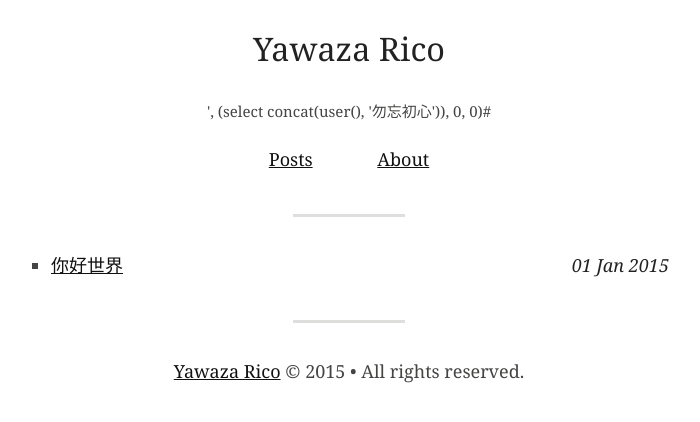
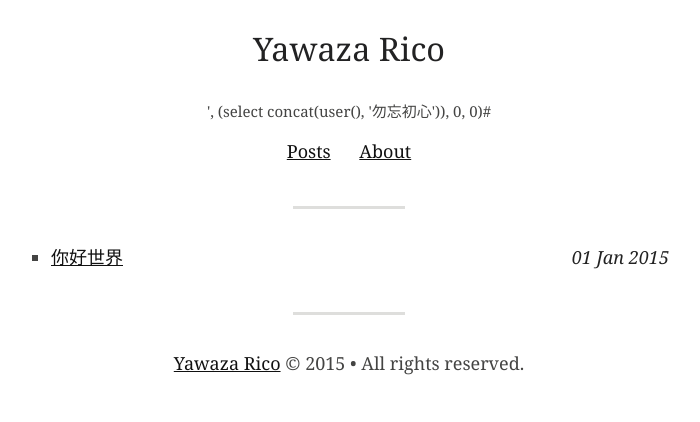
Before and after one commit to bakarico/bakarico.github.io, a Jekyll site: the page built from index.html, in a window 1280 px wide. Shown: the top 422 px of the page, without its empty margins (291-991 px from the left). Built offline with Jekyll 4.4.1, drawn with Linux system fonts in a browser that asks for light colours.

Commit message:
Update style.css

```diff
--- a/assets/css/style.css
+++ b/assets/css/style.css
@@ -34,12 +34,12 @@ aside {
 }
 
 nav.nav {
-    padding-top: 20px;
+    padding-top: 0.67em;
 }
 
 header > nav > a {
     display: inline-block;
-    padding: 0 30px
+    padding: 0 12px
 }
 
 .article, .archives {
```
